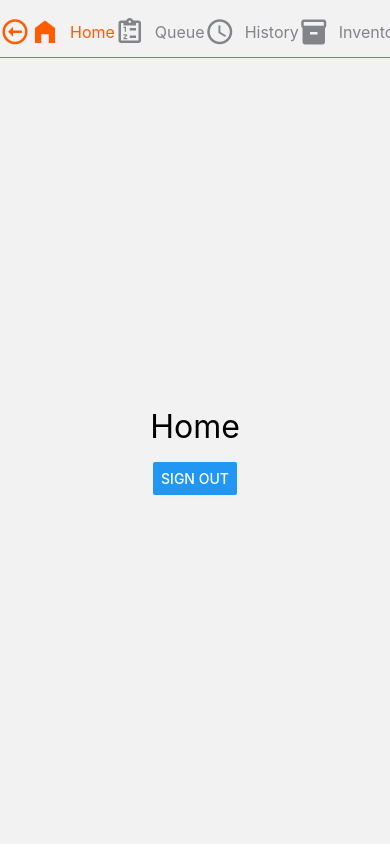
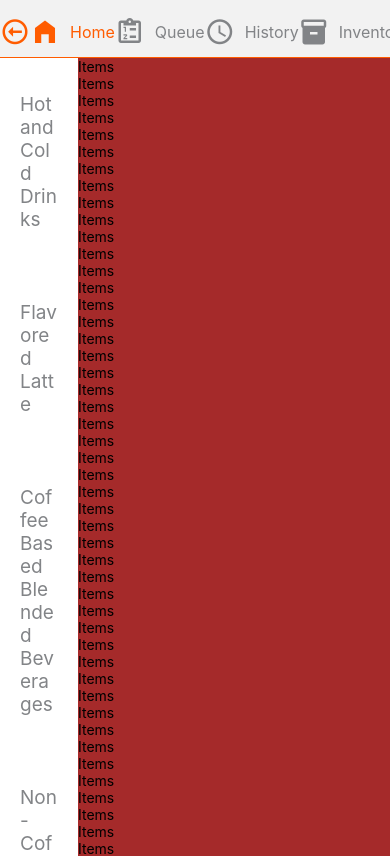
Before and after one commit to krvye/cafe_vanleroe_pos_v2.0, a React Native app: screen /TabNavigator in a window 390 px wide. Shown: the top 856 px of the page. Built offline with nearby package versions, Linux system fonts and the light colour scheme.

Commit message:
Developed side bar in home screen

```diff
--- /dev/null
+++ b/components/Home/Items.js
@@ -0,0 +1,80 @@
+import { ScrollView, StyleSheet, Text, View } from "react-native";
+
+export default function Items() {
+  return (
+    <View style={styles.container}>
+      <ScrollView>
+        <Text>Items</Text>
+        <Text>Items</Text>
+        <Text>Items</Text>
+        <Text>Items</Text>
+        <Text>Items</Text>
+        <Text>Items</Text>
+        <Text>Items</Text>
+        <Text>Items</Text>
+        <Text>Items</Text>
+        <Text>Items</Text>
+        <Text>Items</Text>
+        <Text>Items</Text>
+        <Text>Items</Text>
+        <Text>Items</Text>
+        <Text>Items</Text>
+        <Text>Items</Text>
+        <Text>Items</Text>
+        <Text>Items</Text>
+        <Text>Items</Text>
+        <Text>Items</Text>
+        <Text>Items</Text>
+        <Text>Items</Text>
+        <Text>Items</Text>
+        <Text>Items</Text>
+        <Text>Items</Text>
+        <Text>Items</Text>
+        <Text>Items</Text>
+        <Text>Items</Text>
+        <Text>Items</Text>
+        <Text>Items</Text>
+        <Text>Items</Text>
+        <Text>Items</Text>
+        <Text>Items</Text>
+        <Text>Items</Text>
+        <Text>Items</Text>
+        <Text>Items</Text>
+        <Text>Items</Text>
+        <Text>Items</Text>
+        <Text>Items</Text>
+        <Text>Items</Text>
+        <Text>Items</Text>
+        <Text>Items</Text>
+        <Text>Items</Text>
+        <Text>Items</Text>
+        <Text>Items</Text>
+        <Text>Items</Text>
+        <Text>Items</Text>
+        <Text>Items</Text>
+        <Text>Items</Text>
+        <Text>Items</Text>
+        <Text>Items</Text>
+        <Text>Items</Text>
+        <Text>Items</Text>
+        <Text>Items</Text>
+        <Text>Items</Text>
+        <Text>Items</Text>
+        <Text>Items</Text>
+        <Text>Items</Text>
+        <Text>Items</Text>
+        <Text>Items</Text>
+        <Text>Items</Text>
+        <Text>Items</Text>
+        <Text>Items</Text>
+      </ScrollView>
+    </View>
+  );
+}
+
+const styles = StyleSheet.create({
+  container: {
+    flex: 0.8,
+    backgroundColor: "brown",
+  },
+});
--- /dev/null
+++ b/components/Home/Sidebar/ItemCategory.js
@@ -0,0 +1,37 @@
+import { Pressable, StyleSheet, Text, View } from "react-native";
+
+export default function ItemCategory({ categoryName, onPress, active }) {
+  return (
+    <View style={styles.container}>
+      <Pressable
+        style={[!active ? styles.inactiveButton : styles.activeButton]}
+        onPress={onPress}
+      >
+        <Text style={[!active ? styles.inactiveText : styles.activeText]}>
+          {categoryName}
+        </Text>
+      </Pressable>
+    </View>
+  );
+}
+
+const styles = StyleSheet.create({
+  container: {
+    backgroundColor: "white",
+  },
+  activeButton: {
+    justifyContent: "center",
+    padding: 20,
+    backgroundColor: "#FFF5EE",
+    borderRightWidth: 4,
+    borderRightColor: "#FF5C00",
+    marginVertical: 15,
+  },
+  inactiveButton: {
+    justifyContent: "center",
+    padding: 20,
+    marginVertical: 15,
+  },
+  activeText: { color: "#FF5C00", fontSize: 18, fontWeight: "600" },
+  inactiveText: { color: "#828487", fontSize: 19, fontWeight: "400" },
+});
--- /dev/null
+++ b/components/Home/Sidebar/Sidebar.js
@@ -0,0 +1,39 @@
+import { useState } from "react";
+import {
+  FlatList,
+  Pressable,
+  ScrollView,
+  StyleSheet,
+  Text,
+  View,
+} from "react-native";
+
+import ItemCategory from "./ItemCategory";
+
+import itemCategories from "../../../utils/Home/SidebarFakeData";
+
+export default function Sidebar() {
+  const [active, setActive] = useState(null);
+
+  return (
+    <View style={styles.container}>
+      <FlatList
+        data={itemCategories}
+        renderItem={({ item }) => (
+          <ItemCategory
+            categoryName={item}
+            onPress={() => setActive(item)}
+            active={active === item}
+          />
+        )}
+        showsVerticalScrollIndicator={false}
+      />
+    </View>
+  );
+}
+
+const styles = StyleSheet.create({
+  container: {
+    flex: 0.2,
+  },
+});
--- a/screens/Home.js
+++ b/screens/Home.js
@@ -1,27 +1,23 @@
 import { Button, StyleSheet, Text, View } from "react-native";
 
-export default function HomeScreen({ navigation }) {
+import AddOrder from "../components/Home/AddOrder";
+import ItemSelected from "../components/Home/ItemSelected";
+import PayNowSelected from "../components/Home/PayNowSelected";
+import PlaceOrderSelected from "../components/Home/PlaceOrderSelected";
+import Sidebar from "../components/Home/Sidebar/Sidebar";
+import Items from "../components/Home/Items";
+
+export default function HomeScreen() {
   return (
     <View style={styles.container}>
-      <Text style={styles.title}>Home</Text>
-      <Button
-        title="Sign Out"
-        onPress={() => {
-          navigation.navigate("SignInScreen");
-        }}
-      />
+      <Sidebar />
+      <Items />
     </View>
   );
 }
 
 const styles = StyleSheet.create({
   container: {
-    flex: 1,
-    alignItems: "center",
-    justifyContent: "center",
-  },
-  title: {
-    fontSize: 32,
-    marginBottom: 16,
+    flexDirection: "row",
   },
 });
--- /dev/null
+++ b/utils/Home/SidebarFakeData.js
@@ -0,0 +1,15 @@
+const itemCategories = [
+  "Hot and Cold Drinks",
+  "Flavored Latte",
+  "Coffee Based Blended Beverages",
+  "Non-Coffee Based Blended Beverages",
+  "Premium Collection",
+  "Affogato Frappe",
+  "Coolers",
+  "Tea",
+  "Meals",
+  "Food",
+  "Limited Edition",
+];
+
+export default itemCategories;
```
Also changed, not shown: components/Home/Sidebar.js (deleted).
